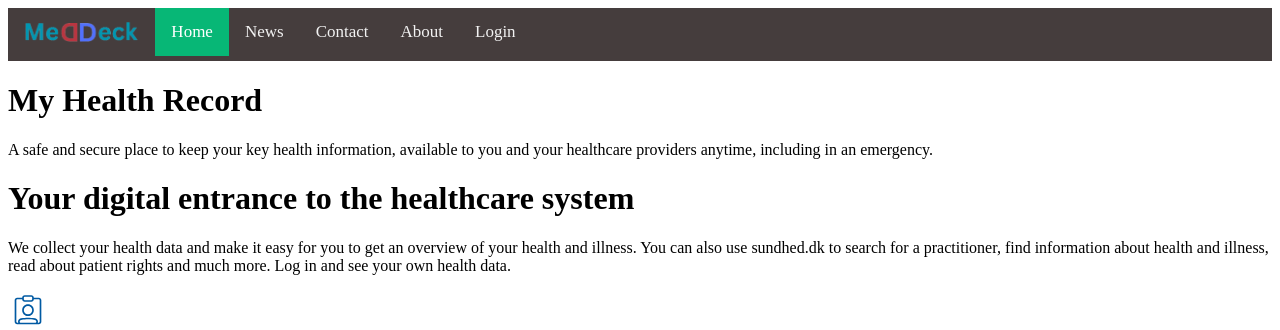
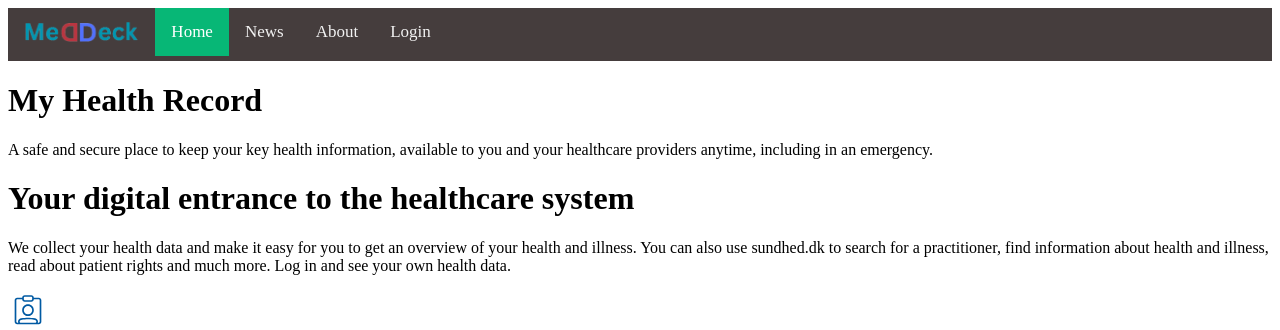
Before and after one commit to aaradhy25tiwari/Digitalization-of-Medical-Records, a PHP site: page / in a window 1280 px wide. Shown: the top 330 px of the page. Run offline with PHP 8.4, Linux system fonts and the light colour scheme.

Commit message:
Updated index.html and login.php

```diff
--- a/index.html
+++ b/index.html
@@ -17,7 +17,6 @@
             </a>
             <a class="active" href="#home">Home</a>
             <a href="#news">News</a>
-            <a href="#contact">Contact</a>
             <a href="#about">About</a>
             <div class="login">
                 <a href="./login.php">Login</a>
--- a/login.php
+++ b/login.php
@@ -62,7 +62,8 @@
                 <input type="text" id="user" name="user"></br></br>
                 <label>Password: </label>
                 <input type="password" id="pass" name="pass" required></br></br>
-                <input type="submit" id="btn" value="Login" name = "submit"/>
+                <input type="submit" id="btn" value="Login" name = "submit"/></br></br>
+                <a href="./register.php">new user? signup</a>
             </form>
         </div>
         <script>
@@ -75,6 +76,5 @@
 
             }
         </script>
-        <a href="./register.php">new user? signup</a>
     </body>
 </html>
```
